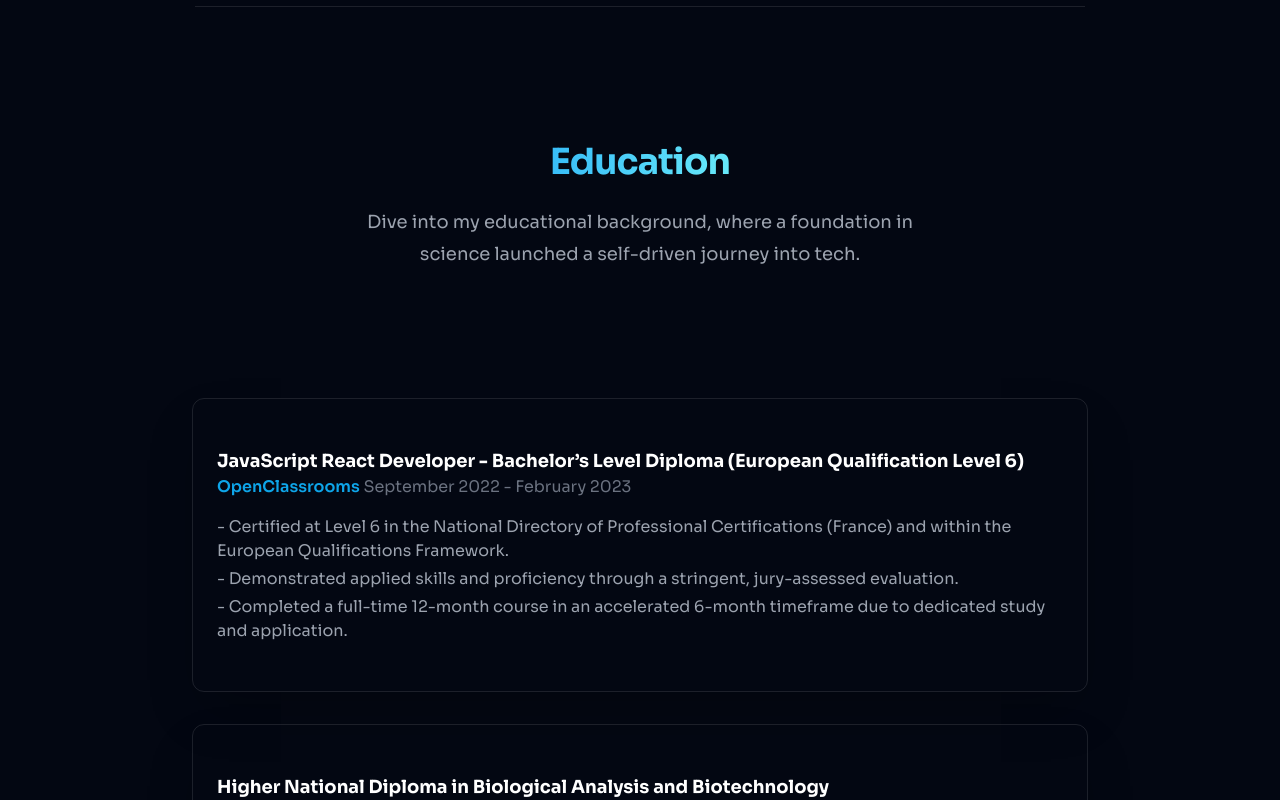
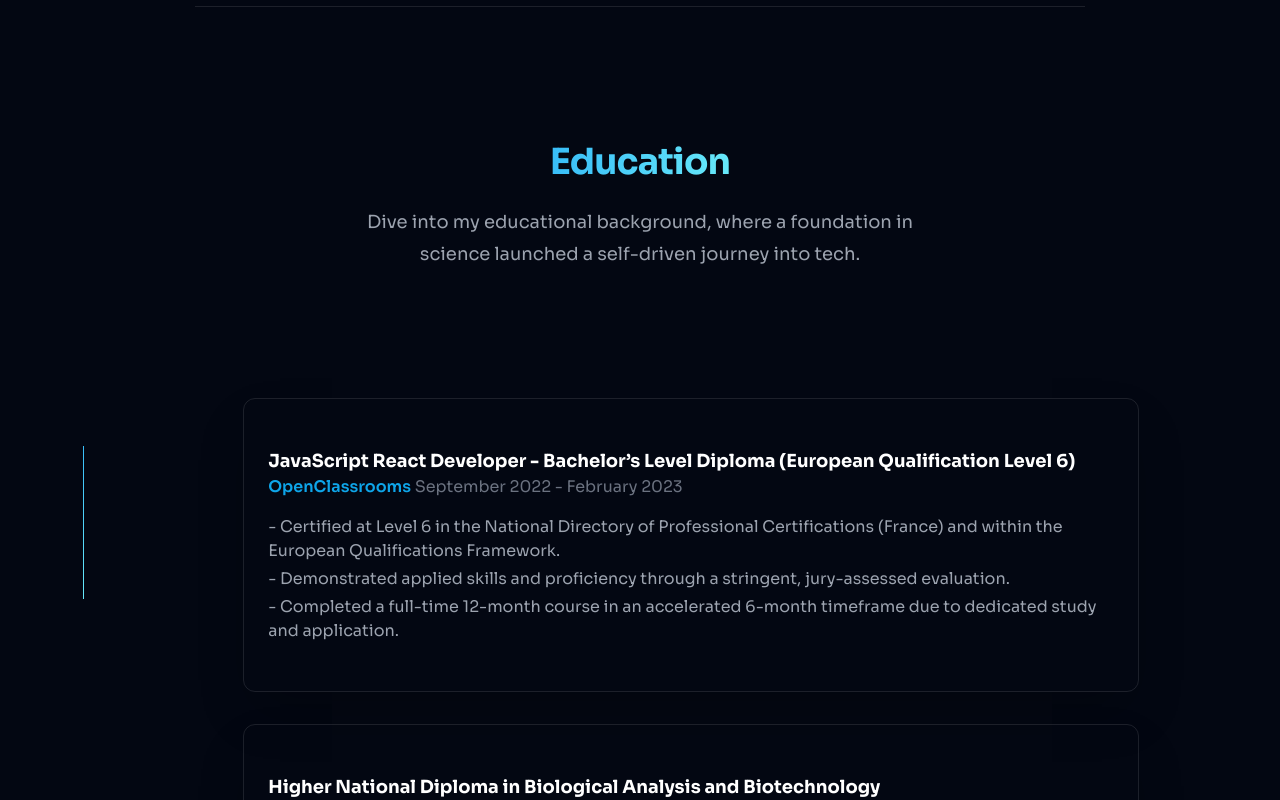
Before and after one commit to jeanchaneto/my-portfolio-website, a Next.js app: page /About in a window 1280 px wide. Shown: the part 4960-5760 px from the top of the page. Built offline with nearby package versions, Linux system fonts and the light colour scheme.

Commit message:
Education animations

```diff
--- /dev/null
+++ b/src/components/Education.jsx
@@ -0,0 +1,93 @@
+import { useRef } from "react";
+import EducationCard from "./EducationCard";
+import FadeIn from "./FadeIn";
+import { motion, useScroll, useSpring } from "framer-motion";
+
+const education = [
+  {
+    title:
+      "JavaScript React Developer - Bachelor’s Level Diploma (European Qualification Level 6)",
+    school: "OpenClassrooms",
+    schoolLink: "https://openclassrooms.com/",
+    timePeriod: "September 2022 - February 2023",
+    content: [
+      "Certified at Level 6 in the National Directory of Professional Certifications (France) and within the European Qualifications Framework.",
+      "Demonstrated applied skills and proficiency through a stringent, jury-assessed evaluation.",
+      "Completed a full-time 12-month course in an accelerated 6-month timeframe due to dedicated study and application.",
+      ,
+    ],
+  },
+  {
+    title: "Higher National Diploma in Biological Analysis and Biotechnology",
+    school: "Ecole Supérieure La Raque",
+    schoolLink: "http://www.laraque.com/",
+    timePeriod: "September 2003 - June 2005",
+    content: [
+      'French BTS ("Brevet de Technicien Supérieur") in Analytical Biotechnologies (AnaBioTech)',
+      ,
+    ],
+  },
+  {
+    title: "French Scientific Baccalaureate (High School Diploma)",
+    school: "Lycée de la Borde Basse",
+    schoolLink: "https://borde-basse.mon-ent-occitanie.fr/",
+    timePeriod: "June 2001",
+    content: [],
+  },
+];
+
+const Education = () => {
+  const educationRef = useRef(null);
+  const { scrollYProgress } = useScroll({
+    target: educationRef,
+    offset: ["100px end", "center start"],
+  });
+  const scaleY = useSpring(scrollYProgress, {
+    stiffness: 150,
+    damping: 40,
+    restDelta: 0.001,
+  });
+  return (
+    <section className=" py-24 sm:py-32">
+      <div className="mx-auto max-w-7xl px-6 lg:px-8">
+        <div className="mx-auto max-w-xl sm:text-center">
+          <FadeIn>
+            <h2 className="mt-2 text-3xl font-bold tracking-tight text-gray-100 sm:text-4xl mx-auto font-sora bg-gradient-to-r from-sky-400 to-cyan-300 inline-block text-transparent bg-clip-text">
+              Education
+            </h2>
+          </FadeIn>
+          <FadeIn delay="0.2">
+            <p className="mt-6 text-lg leading-8 text-gray-400">
+              Dive into my educational background, where a foundation in science
+              launched a self-driven journey into tech.
+            </p>
+          </FadeIn>
+        </div>
+        <div className=" flex justify-center mt-24 lg:mt-32">
+          <div className=" w-7  sm:w-28 flex sm:justify-center py-12">
+            {/* Progress bar */}
+            <motion.div
+              style={{ scaleY: scaleY }}
+              ref={educationRef}
+              className="  w-[1px] h-full bg-gradient-to-b from-sky-400 to-cyan-300 origin-top rounded-xl"
+            />
+          </div>
+          <ul className=" w-full flex flex-col items-start justify-between  gap-8 ">
+            {education.map((educ, i) => (
+              <EducationCard
+                key={i}
+                title={educ.title}
+                school={educ.school}
+                schoolLink={educ.schoolLink}
+                timePeriod={educ.timePeriod}
+                content={educ.content}
+              />
+            ))}
+          </ul>
+        </div>
+      </div>
+    </section>
+  );
+};
+
+export default Education;
--- a/src/components/EducationCard.jsx
+++ b/src/components/EducationCard.jsx
@@ -1,3 +1,4 @@
+import { fadeInVariants } from "@/utils/motionVariants";
 import { motion, useMotionTemplate, useMotionValue } from "framer-motion";
 
 const EducationCard = ({ title, school, schoolLink, timePeriod, content }) => {
@@ -12,9 +13,13 @@ const EducationCard = ({ title, school, schoolLink, timePeriod, content }) => {
   }
 
   return (
-    <li
+    <motion.li
       className=" group rounded-xl border border-white/10  px-6 py-12 shadow-2xl relative max-w-4xl w-full mx-auto "
       onMouseMove={handleMouseMove}
+      variants={fadeInVariants}
+      initial="hidden"
+      whileInView="visible"
+      viewport={{ once: true, margin: "0px 0px -200px" }}
     >
       <motion.div
         className="pointer-events-none absolute -inset-px rounded-xl opacity-0 transition duration-300 group-hover:opacity-100"
@@ -30,7 +35,7 @@ const EducationCard = ({ title, school, schoolLink, timePeriod, content }) => {
       />
       <div>
         <h3 className="font-bold text-lg ">{title}</h3>
-        <p  >
+        <p>
           <a
             href={schoolLink}
             target="_blank"
@@ -48,7 +53,7 @@ const EducationCard = ({ title, school, schoolLink, timePeriod, content }) => {
           </p>
         ))}
       </div>
-    </li>
+    </motion.li>
   );
 };
 
--- a/src/pages/About.jsx
+++ b/src/pages/About.jsx
@@ -1,5 +1,6 @@
 import AnimatedText from "@/components/AnimatedText";
 import { Divider } from "@/components/Divider";
+import Education from "@/components/Education";
 import EducationCard from "@/components/EducationCard";
 import ExperienceCard from "@/components/ExperienceCard";
 import FadeIn from "@/components/FadeIn";
@@ -355,35 +356,7 @@ const About = () => {
       </section>
       <Divider />
       {/* Education Section */}
-      <section className=" py-24 sm:py-32">
-        <div className="mx-auto max-w-7xl px-6 lg:px-8">
-          <div className="mx-auto max-w-xl sm:text-center">
-            <FadeIn>
-              <h2 className="mt-2 text-3xl font-bold tracking-tight text-gray-100 sm:text-4xl mx-auto font-sora bg-gradient-to-r from-sky-400 to-cyan-300 inline-block text-transparent bg-clip-text">
-                Education
-              </h2>
-            </FadeIn>
-            <FadeIn delay="0.2">
-              <p className="mt-6 text-lg leading-8 text-gray-400">
-                Dive into my educational background, where a foundation in
-                science launched a self-driven journey into tech.
-              </p>
-            </FadeIn>
-          </div>
-          <ul className=" w-full flex flex-col items-start justify-between mt-24 gap-8 lg:mt-32">
-            {education.map((educ, i) => (
-              <EducationCard
-                key={i}
-                title={educ.title}
-                school={educ.school}
-                schoolLink={educ.schoolLink}
-                timePeriod={educ.timePeriod}
-                content={educ.content}
-              />
-            ))}
-          </ul>
-        </div>
-      </section>
+    <Education />
       <Divider />
       {/* Languages */}
       <section className=" py-24 sm:py-32 ">
```
